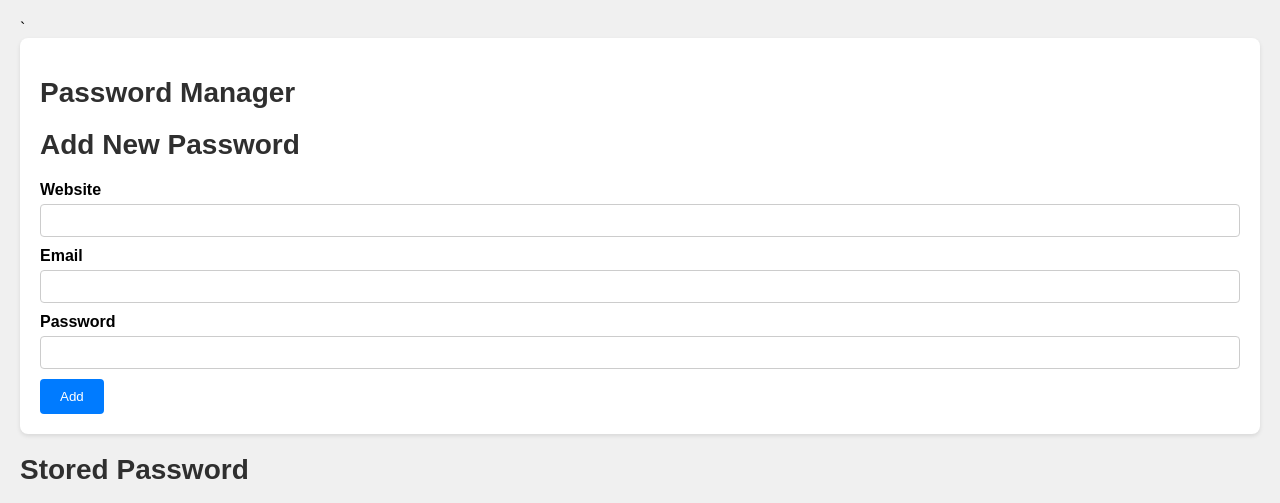
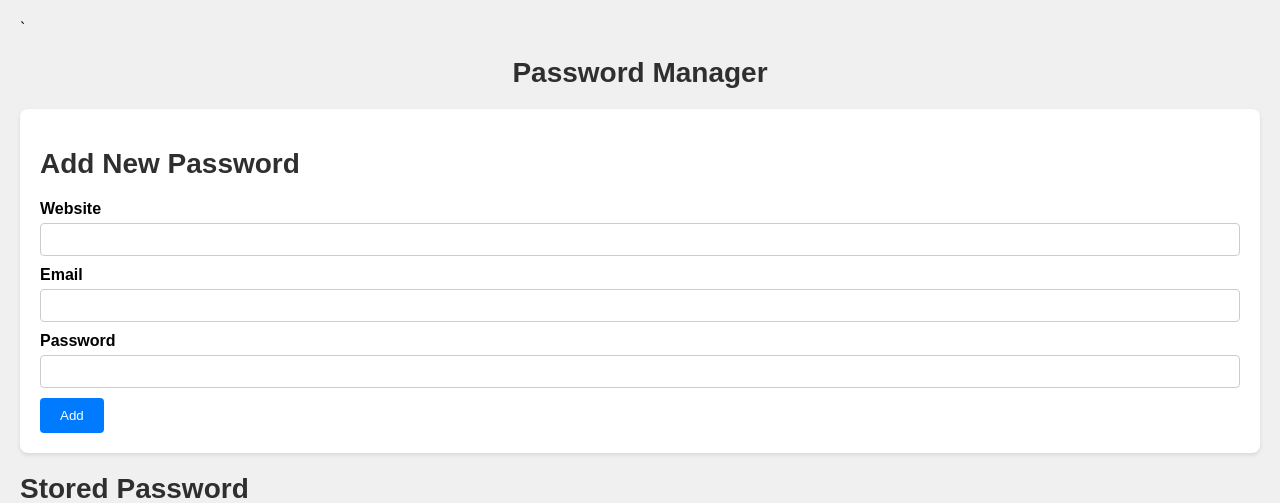
Before and after one commit to aaronbolado/AWSCC-CodeQuest-Backend, a Flask app: page / in a window 1280 px wide. Shown: the top 503 px of the page. Run offline with Flask 3, Linux system fonts and the light colour scheme; parts of the project's set-up code (start-up, migrations or seed data) failed here and were passed over.

Commit message:
Final Commit

```diff
--- a/submissions/final-project/Original/src/__init__.py
+++ b/submissions/final-project/Original/src/__init__.py
@@ -10,7 +10,7 @@ def create_app():
     app.config['SQLALCHEMY_DATABASE_URI'] = f'sqlite:///{DB_NAME}'
     db.init_app(app)
 
-    from .model import Book
+    from .model import PasswordEntry
     if not path.exists("../instance/" + DB_NAME):
         with app.app_context():
             db.create_all()
--- a/submissions/final-project/Original/src/static/style.css
+++ b/submissions/final-project/Original/src/static/style.css
@@ -3,6 +3,13 @@ body {
     background-color: #f0f0f0;
     margin: 0;
     padding: 20px;
+}
+
+#title {
+    font-size: 28px;
+    color: #2F2F2F;
+    margin-bottom: 20px;
+    text-align: center;
 }
 
 h1 {
--- a/submissions/final-project/Original/src/templates/home.html
+++ b/submissions/final-project/Original/src/templates/home.html
@@ -7,8 +7,8 @@
     <link rel="stylesheet" href="{{ url_for('static', filename='style.css')}}">
 </head>
 <body>`
+    <h1 id="title">Password Manager</h1>
     <form action="/add" method="POST">
-        <h1>Password Manager</h1>
         <h1>Add New Password</h1>
         <div>
             <label for="addTitle">Website</label>
```
